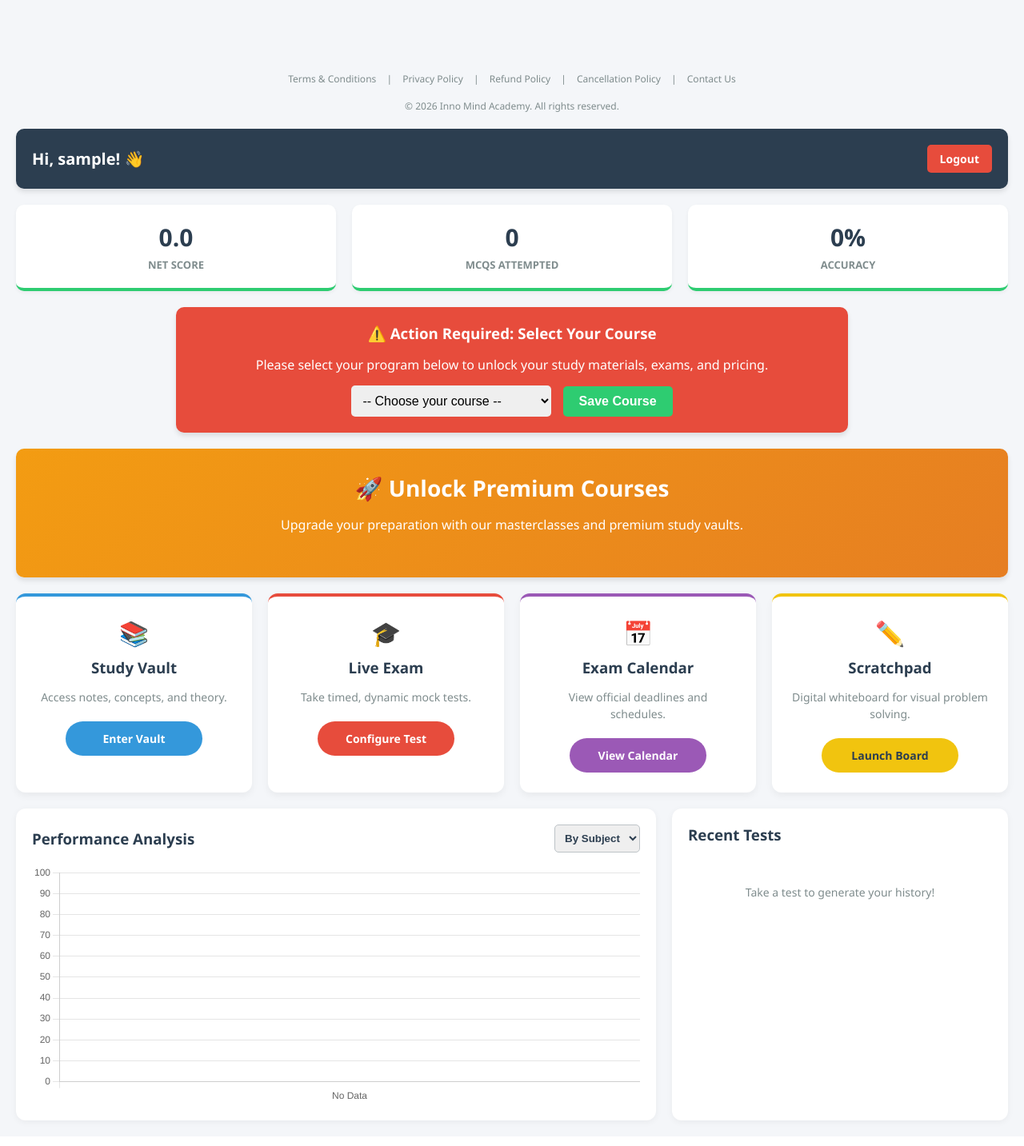
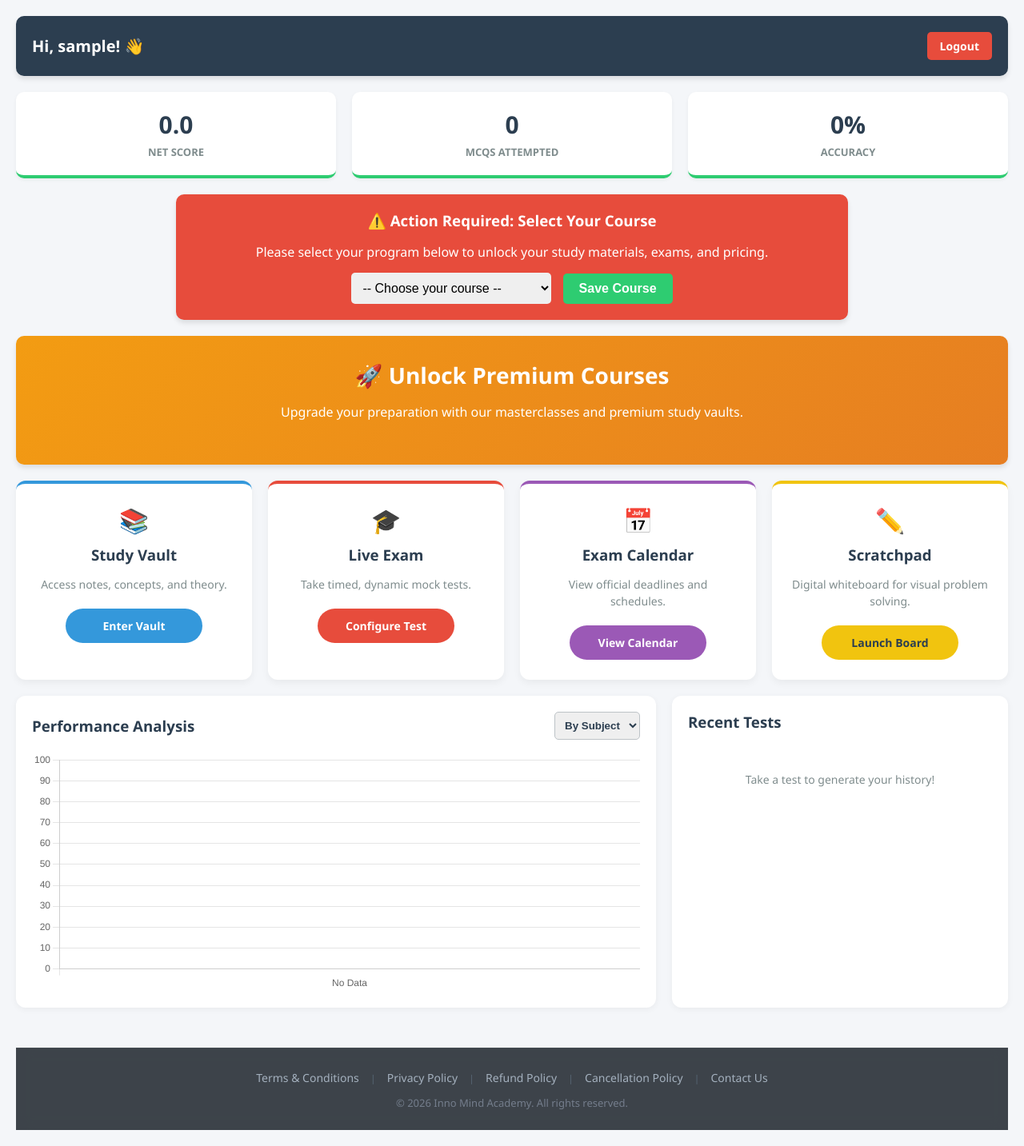
Before and after one commit to VINNUMaharana0112/Inno_Mind_Web, a Flask app: page / in a window 1280 px wide. Shown: the whole page at 80% size. Before the commit the page ends 1407 px from the top, so only its background shows below. Run offline with Flask 3, Linux system fonts and the light colour scheme; the visitor is signed in with stand-in values (Sample User, id 1); data that the repository does not hold is empty.

Commit message:
UI: Moved footer to the bottom of the dashboard with updated styling

```diff
--- a/templates/dashboard.html
+++ b/templates/dashboard.html
@@ -46,16 +46,6 @@
         .score-badge { font-weight: bold; color: white; padding: 4px 8px; border-radius: 12px; font-size: 12px; }
     </style>
 </head>
-
-<div style="text-align: center; margin-top: 50px; padding: 20px; color: #7f8c8d; font-size: 12px;">
-        <a href="/terms" style="color: #7f8c8d; text-decoration: none; margin: 0 10px;">Terms & Conditions</a> |
-        <a href="/privacy" style="color: #7f8c8d; text-decoration: none; margin: 0 10px;">Privacy Policy</a> |
-        <a href="/refund" style="color: #7f8c8d; text-decoration: none; margin: 0 10px;">Refund Policy</a> |
-        <a href="/cancellation" style="color: #7f8c8d; text-decoration: none; margin: 0 10px;">Cancellation Policy</a> |
-        <a href="/contact" style="color: #7f8c8d; text-decoration: none; margin: 0 10px;">Contact Us</a>
-        <br><br>
-        &copy; 2026 Inno Mind Academy. All rights reserved.
-    </div>
 
 <body>
     <div class="header">
@@ -248,5 +238,61 @@
                 });
         }, 10000);
     </script>
+
+<!-- ================= INNO MIND FOOTER ================= -->
+<style>
+    /* Styling to match the dark Inno Mind theme */
+    .inno-footer {
+        width: 100%;
+        background: rgba(15, 23, 30, 0.8);
+        backdrop-filter: blur(10px);
+        border-top: 1px solid rgba(255, 255, 255, 0.05);
+        padding: 25px 0;
+        text-align: center;
+        font-family: 'Segoe UI', Tahoma, Geneva, Verdana, sans-serif;
+        margin-top: 50px; /* Pushes the footer away from the main content */
+    }
+
+    .footer-links {
+        margin-bottom: 12px;
+    }
+
+    .footer-links a {
+        color: #a4b0be; /* Soft grey */
+        text-decoration: none;
+        font-size: 14px;
+        margin: 0 10px;
+        transition: color 0.3s ease;
+    }
+
+    .footer-links a:hover {
+        color: #0fb9b1; /* Inno Mind teal highlight */
+    }
+
+    .footer-divider {
+        color: #576574;
+        font-size: 12px;
+    }
+
+    .footer-copyright {
+        font-size: 13px;
+        color: #747d8c;
+    }
+</style>
+
+<footer class="inno-footer">
+    <div class="footer-links">
+        <a href="/terms">Terms & Conditions</a> <span class="footer-divider">|</span>
+        <a href="/privacy">Privacy Policy</a> <span class="footer-divider">|</span>
+        <a href="/refund">Refund Policy</a> <span class="footer-divider">|</span>
+        <a href="/cancellation">Cancellation Policy</a> <span class="footer-divider">|</span>
+        <a href="/contact">Contact Us</a>
+    </div>
+    <div class="footer-copyright">
+        &copy; 2026 Inno Mind Academy. All rights reserved.
+    </div>
+</footer>
+<!-- ==================================================== -->
+
 </body>
 </html>
```
